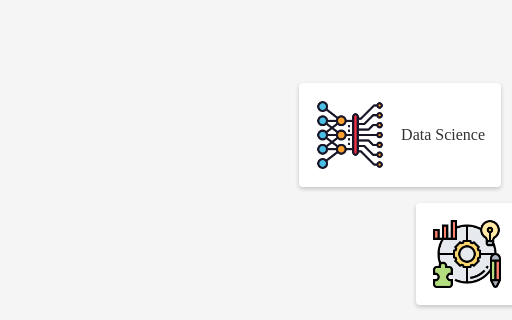
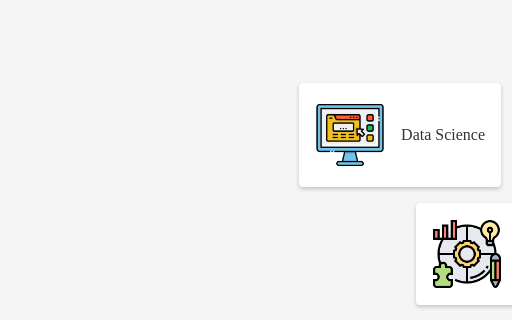
Before and after one commit to primawan-nugroho/home, a plain HTML site: page index.html in a window 1280 px wide. Shown: the part 357-677 px from the top of the page, 0-512 px from the left. Drawn offline with Linux system fonts and the light colour scheme.

Commit message:
Update index.html

```diff
--- a/index.html
+++ b/index.html
@@ -29,7 +29,7 @@
     <section id="skills">
         <h2>Skills</h2>
         <ul>
-          <li><img src="/images/png/002-deep-learning.png" alt="Data Science">Data Science</li>
+          <li><img src="images/png/001-application.png" alt="Data Science">Data Science</li>
           <li><img src="/images/png/003-sap.png" alt="SAP Plant Maintenance">SAP Plant Maintenance</li>
           <li><img src="/images/png/001-application.png" alt="Web Developer">Web Dev</li>
           <li><img src="/images/png/001-solution.png" alt="LEAN Process">LEAN Process</li>
```
